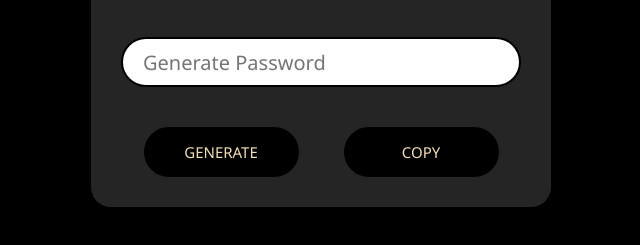
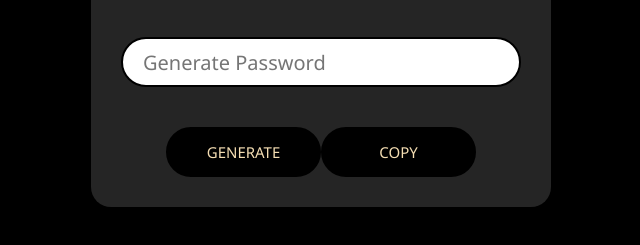
Before and after one commit to tharun30115/random-passgen, a plain HTML site: page index.html in a window 1280 px wide. Shown: the part 331-576 px from the top of the page, without its empty margins (319-959 px from the left). Drawn offline with Linux system fonts and the light colour scheme.

Commit message:
minor changes

```diff
--- a/index.html
+++ b/index.html
@@ -3,7 +3,7 @@
 <head>
     <meta charset="UTF-8">
     <meta name="viewport" content="width=device-width, initial-scale=1.0">
-    <link rel="shortcut icon" href="" type="image/x-icon">
+    <link rel="shortcut icon" href="assets/locked-computer.png" type="image/x-icon">
     <link rel="stylesheet" href="style.css">
     <title>Password Generator🗝️</title>
 </head>
--- a/style.css
+++ b/style.css
@@ -12,6 +12,7 @@
 
 body{
     display: flex;
+    flex-direction: column;
     justify-content: center;
     align-items: center;
     min-height: 100vh;
@@ -22,6 +23,10 @@ body{
     background-color: rgb(37, 37, 37);
     padding: 30px;
     border-radius: 20px;
+    display: flex;
+    flex-direction: column;
+    justify-content: center;
+    align-items: center;
 }
 
 .container h2{
```
Also changed, not shown: assets/locked-computer.png (added), assets/password.png (deleted).
